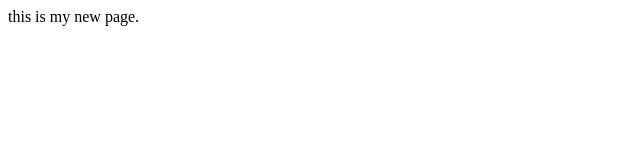
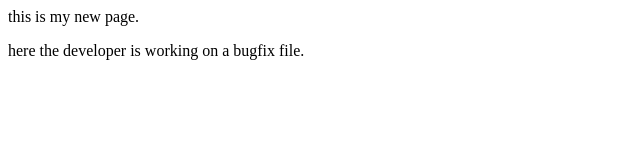
Before and after one commit to tusharika214/anotherrepo, a plain HTML site: page index.html in a window 1280 px wide. Shown: the whole page, without its empty margins (0-640 px from the left). Drawn offline with Linux system fonts and the light colour scheme.

Commit message:
making changes in bugfixer file

```diff
--- a/index.html
+++ b/index.html
@@ -1 +1,2 @@
 <p>this is my new page.</p>
+<p>here the developer is working on a bugfix file.</p>
```
